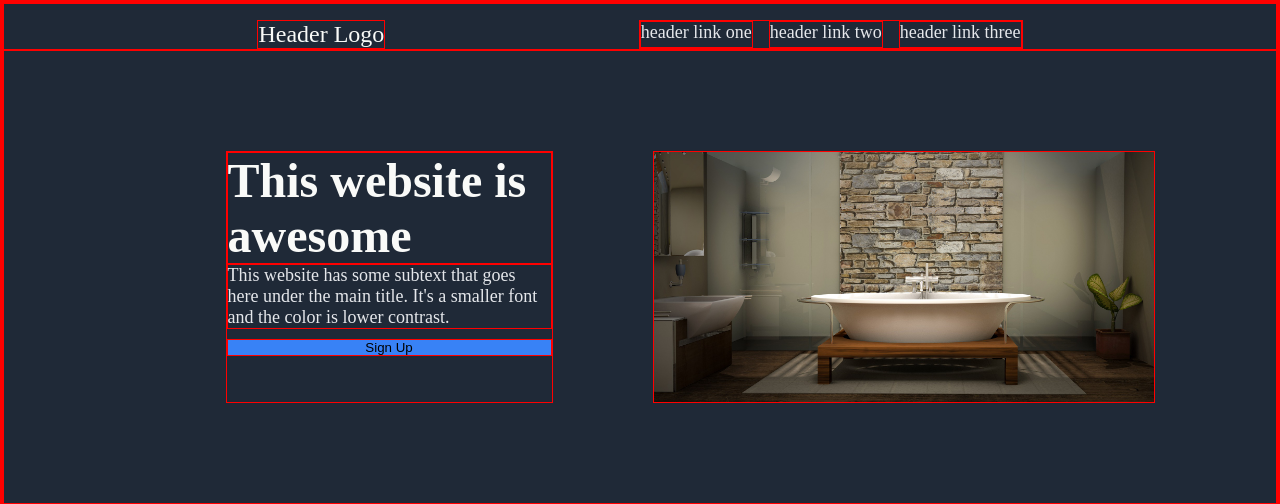
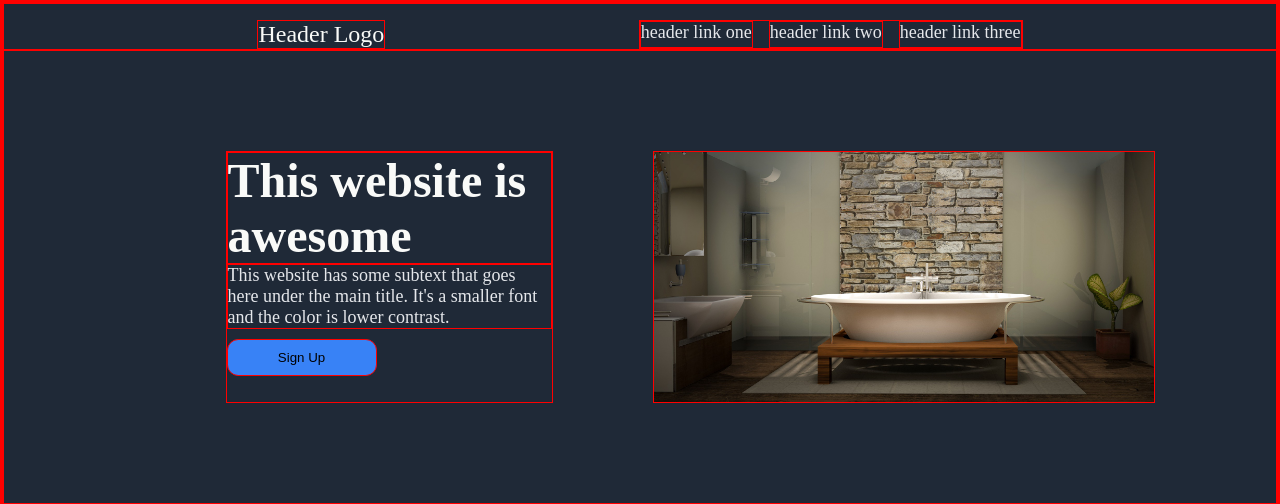
Before and after one commit to moonman39/Landing-Page, a plain HTML site: page index.html in a window 1280 px wide. Shown: the top 504 px of the page. Drawn offline with Linux system fonts and the light colour scheme.

Commit message:
Change styling to header button.

```diff
--- a/styles.css
+++ b/styles.css
@@ -69,4 +69,7 @@ img {
 .website-introduction button {
     margin-top: 10px;
     background-color: #3882F6;
+    border-radius: 0.7rem;
+    padding: 10px;
+    width: 150px;
 }
```
